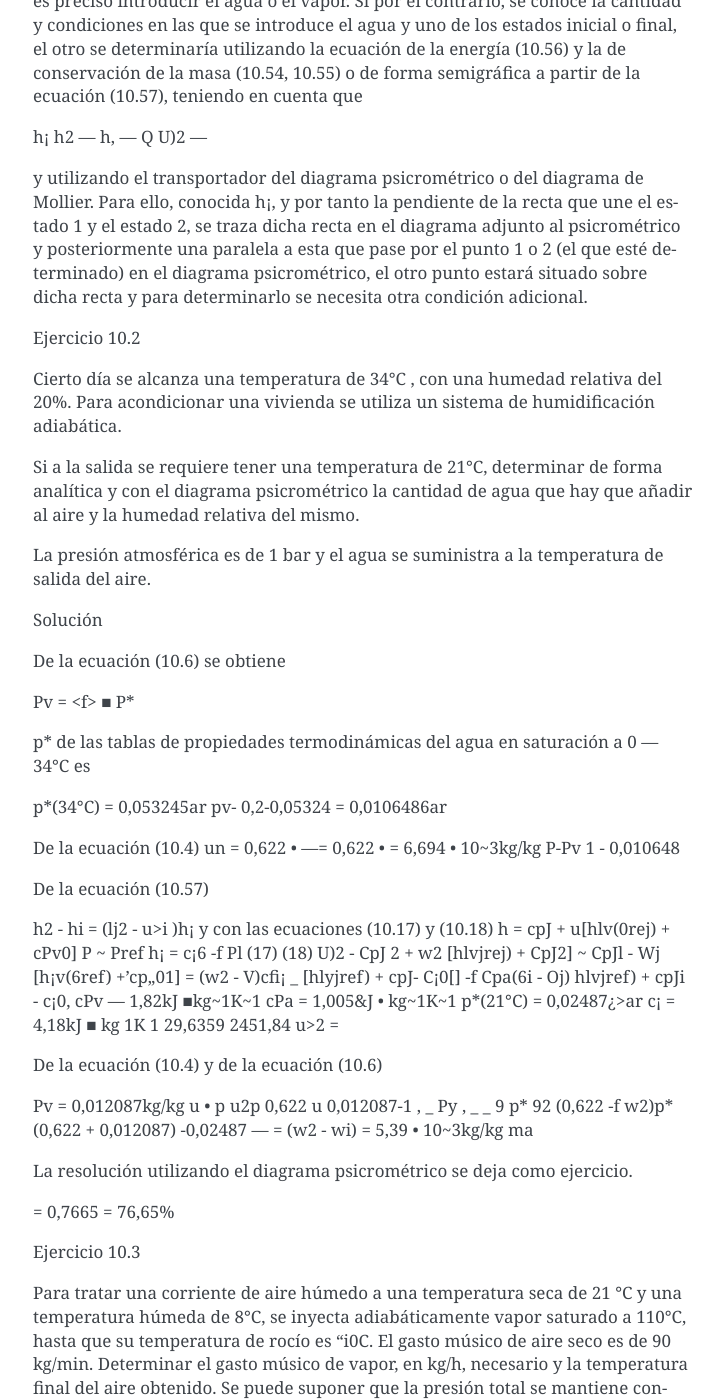
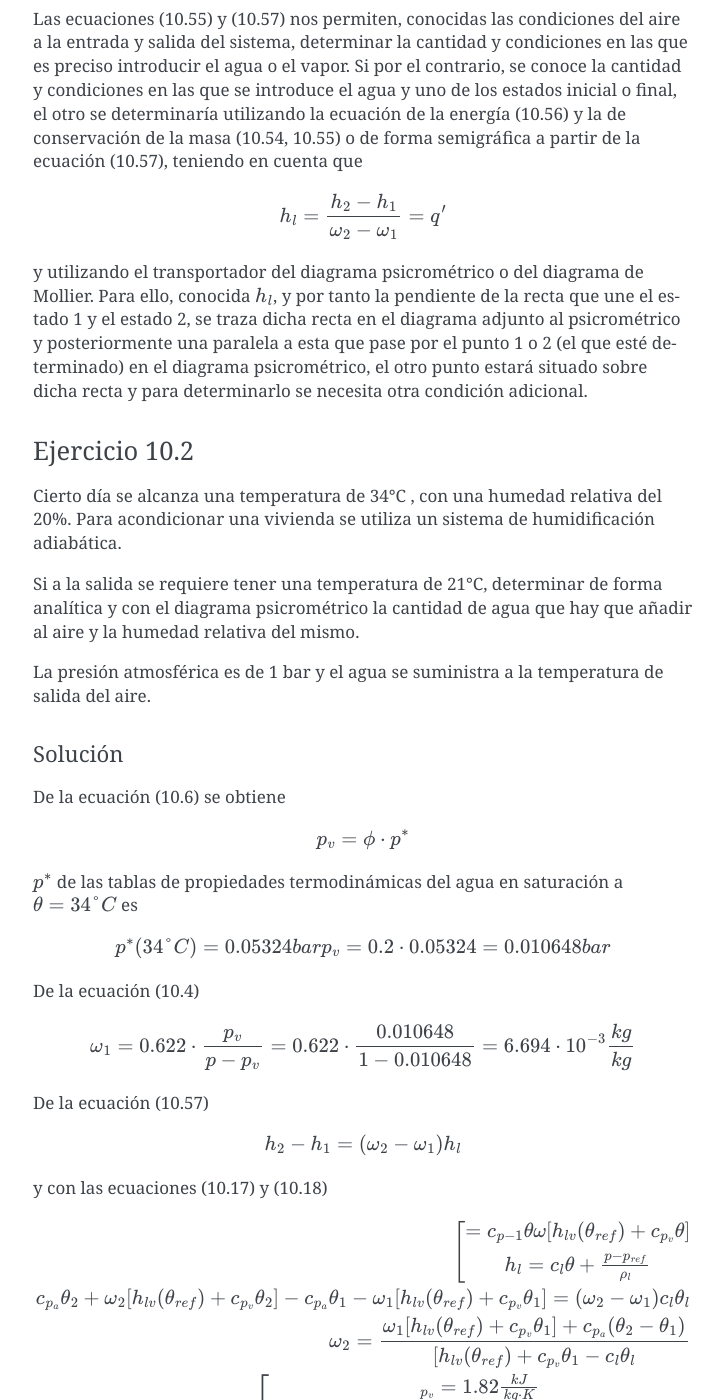
Before and after one commit to mantielero/termodinamica, a Sphinx documentation site: the page built from source/vapores_acondicionamiento.rst, in a window 1280 px wide and 1400 px high, scrolled down 12475 px. Shown: the whole window, without its empty margins (387-1110 px from the left). Built offline with Sphinx 7.4.7, drawn with Linux system fonts in a browser that asks for light colours; pages that are not in the unit, such as notebooks, are missing from menus; some of the changed text lies outside the part shown.

Commit message:
Update vapores_acondicionamiento.rst

```diff
--- a/source/vapores_acondicionamiento.rst
+++ b/source/vapores_acondicionamiento.rst
@@ -346,25 +346,33 @@ También :math:`h_l` puede representar la entalpia del líquido o vapor aportado
 
 Teniendo en cuenta las ecuaciones (10.54) y (10.55) y que
 
-m» j = uimai mU2 = u>2ma2
+.. math::
+
+   \dot{m}_{v_1} = \omega_1 \dot{m}_{a_1} \\
+   \dot{m}_{v_2} = \omega_2 \dot{m}_{a_2}
 
 la ecuación (10.56) se reduce a
 
-m¡h¡ —	hai) T ^ha(k^2^u2 ^í^vi)
+.. math::
+
+   \dot{m}_l h_l = \dot{m}_a ( h_{a_2}-h_{a_1}) + \dot{m}_a ( \omega_2 h_{v_2}- \omega_1h_{v_1})
 
 o lo que es lo mismo
 
-hi = íi—(10.57)
+.. math::
+
+   h_l = \frac{h_2 - h_1}{\omega_2- \omega_1}
 
 Las ecuaciones (10.55) y (10.57) nos permiten, conocidas las condiciones del aire a la entrada y salida del sistema, determinar la cantidad y condiciones en las que es preciso introducir el agua o el vapor. Si por el contrario, se conoce la cantidad y condiciones en las que se introduce el agua y uno de los estados inicial o final, el otro se determinaría utilizando la ecuación de la energía (10.56) y la de conservación de la masa (10.54, 10.55) o de forma semigráfica a partir de la ecuación (10.57), teniendo en cuenta que
 
-h¡
-h2 — h\ , — Q
-U)2 —
+.. math::
 
-y utilizando el transportador del diagrama psicrométrico o del diagrama de Mollier. Para ello, conocida h¡, y por tanto la pendiente de la recta que une el estado 1 y el estado 2, se traza dicha recta en el diagrama adjunto al psicrométrico y posteriormente una paralela a esta que pase por el punto 1 o 2 (el que esté determinado) en el diagrama psicrométrico, el otro punto estará situado sobre dicha recta y para determinarlo se necesita otra condición adicional.
+   h_l = \frac{h_2 - h_1}{\omega_2- \omega_1} = q'
+
+y utilizando el transportador del diagrama psicrométrico o del diagrama de Mollier. Para ello, conocida :math:`h_l`, y por tanto la pendiente de la recta que une el estado 1 y el estado 2, se traza dicha recta en el diagrama adjunto al psicrométrico y posteriormente una paralela a esta que pase por el punto 1 o 2 (el que esté determinado) en el diagrama psicrométrico, el otro punto estará situado sobre dicha recta y para determinarlo se necesita otra condición adicional.
 
 Ejercicio 10.2
+^^^^^^^^^^^^^^
 
 Cierto día se alcanza una temperatura de 34°C , con una humedad relativa del 20%. Para acondicionar una vivienda se utiliza un sistema de humidificación adiabática.
 
@@ -373,50 +381,66 @@ Si a la salida se requiere tener una temperatura de 21°C, determinar de forma a
 La presión atmosférica es de 1 bar y el agua se suministra a la temperatura de salida del aire.
 
 Solución
+''''''''
 
 De la ecuación (10.6) se obtiene
 
-Pv = <f> ■ P*
+.. math::
 
-p* de las tablas de propiedades termodinámicas del agua en saturación a 0 — 34°C es
+   p_v = \phi \cdot p^*
 
-p*(34°C) = 0,053245ar
-pv- 0,2-0,05324 = 0,0106486ar
+:math:`p^*` de las tablas de propiedades termodinámicas del agua en saturación a :math:`\theta = 34°C` es
+
+.. math::
+
+   p^*(34°C) = 0.05324bar
+   p_v =  0.2 \cdot 0.05324 = 0.010648bar
 
 
 De la ecuación (10.4)
-un = 0,622 • —= 0,622 •	= 6,694 • 10~3kg/kg
-P-Pv
-1 - 0,010648
+
+.. math::
+
+   \omega_1 = 0.622 \cdot \frac{p_v}{p-p_v} = 0.622\cdot \frac{0.010648}{1-0.010648} = 6.694 \cdot 10^{-3} \frac{kg}{kg}
 
 De la ecuación (10.57)
 
-h2 - hi = (lj2 - u>i )h¡ y con las ecuaciones (10.17) y (10.18)
-h = cpJ + u[hlv(0rej) + cPv0]
-P ~ Pref
-h¡ = c¡6 -f
-Pl
-(17)
-(18)
-U)2 -
-CpJ 2 + w2 [hlvjrej) + CpJ2] ~ CpJl - Wj [h¡v(6ref) +'cp„01] = (w2 - V\ )cfi¡
-_ [hlyjref) + cpJ\ - C¡0[] -f Cpa(6i - Oj) hlvjref) + cpJi - c¡0,
-cPv — 1,82kJ ■kg~1K~1
-cPa = 1,005&J • kg~1K~1	p*(21°C) = 0,02487¿>ar
-c¡ = 4,18kJ ■ kg 1K 1
-29,6359 2451,84
-u>2 =
+.. math::
 
-De la ecuación (10.4) y de la ecuación (10.6)
+   h_2 - h_1 = (\omega_2- \omega_1)h_l
 
-Pv
-= 0,012087kg/kg
-u • p
-u2p
-0,622 u 0,012087-1
-, _ Py , _ _
-9 p* 92	(0,622 -f w2)p*	(0,622 + 0,012087) -0,02487
-— = (w2 - wi) = 5,39 • 10~3kg/kg ma
+y con las ecuaciones (10.17) y (10.18)
+
+.. math::
+
+   \left[
+   \begin{array}
+   h = c_{p-1} \theta \omega [h_{lv}(\theta_{ref})+c_{p_v} \theta] \\
+   h_l = c_l \theta + \frac{p-p_{ref}}{\rho_l}
+   \end{array}
+   \right. \\
+   c_{p_a} \theta_2 + \omega_2 [h_{lv}(\theta_{ref})+c_{p_v} \theta_2]- c_{p_a} \theta_1 - \omega_1 [h_{lv}(\theta_{ref})+c_{p_v} \theta_1] = (\omega_2- \omega_1)c_l \theta_l \\
+   \omega_2 = \frac{\omega_1 [h_{lv}(\theta_{ref})+c_{p_v} \theta_1] + c_{p_a} (\theta_2 - \theta_1)}{ [h_{lv}(\theta_{ref})+c_{p_v} \theta_1 - c_l \theta_l}\\
+   \left[
+   \begin{array}
+   c_{p_v} = 1.82\frac{kJ}{kg \cdot K} \\
+   c_{p_a} = 1.005\frac{kJ}{kg \cdot K}  \hspace{2cm} p^*(21°C) = 0.02487bar\\
+   c_l = 4.18 \frac{kJ}{kg \cdot K}
+   \end{array}
+   \right. \\
+   \omega_2 = \frac{29.6359}{2451.84} = 0.012087 \frac{kg}{kg}
+
+De la ecuación (10.4)
+
+.. math::
+
+   p_v = \frac{\omega \cdot p}{0.622+\omega}
+
+y de la ecuación (10.6)
+
+.. math::
+
+   \phi = \frac{p_v}{p^*} \Rightarrow \phi_2 = \frac{\omega_2 p}{(0.622+\omega_2)p^*} = \frac{0.012087 \cdot 1}{(0.622+0.012087)\cdot 0.02487} = 0.7665 = 76.65%
 
 La resolución utilizando el diagrama psicrométrico se deja como ejercicio.
 
```
